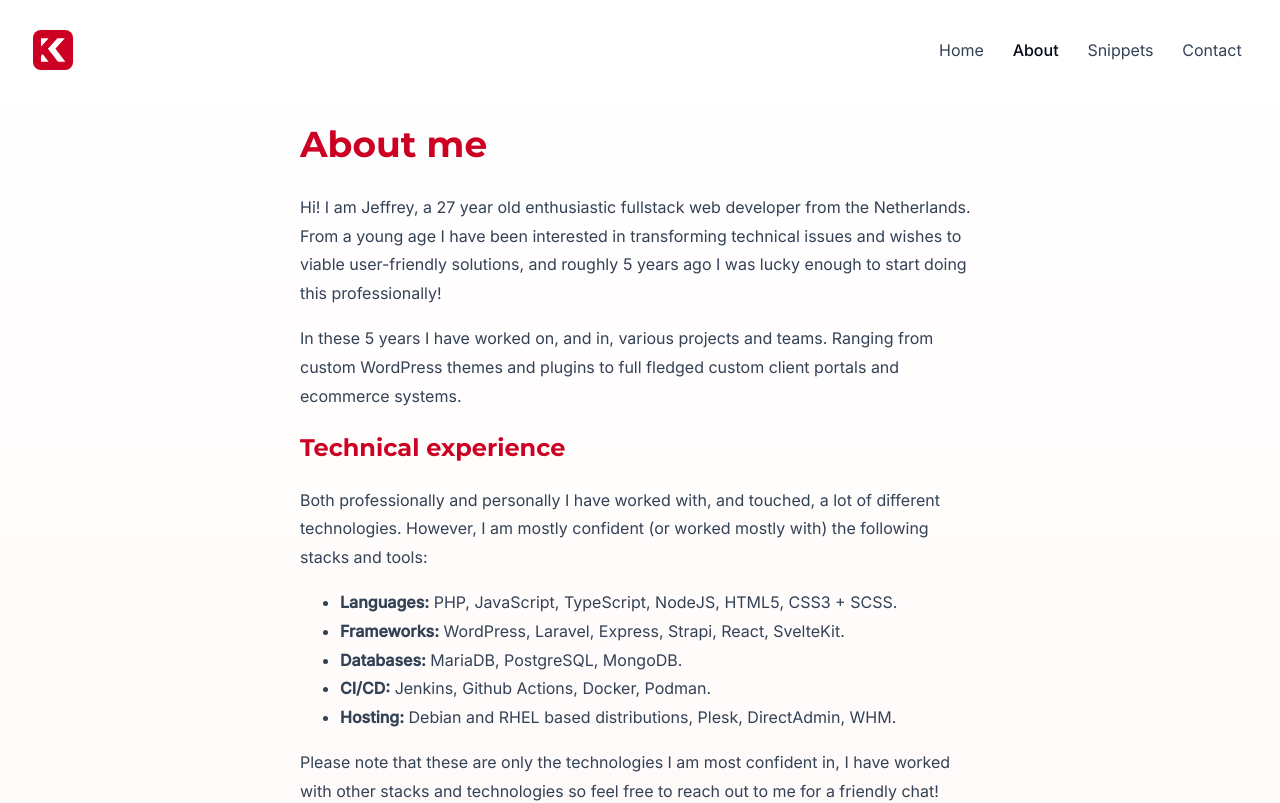
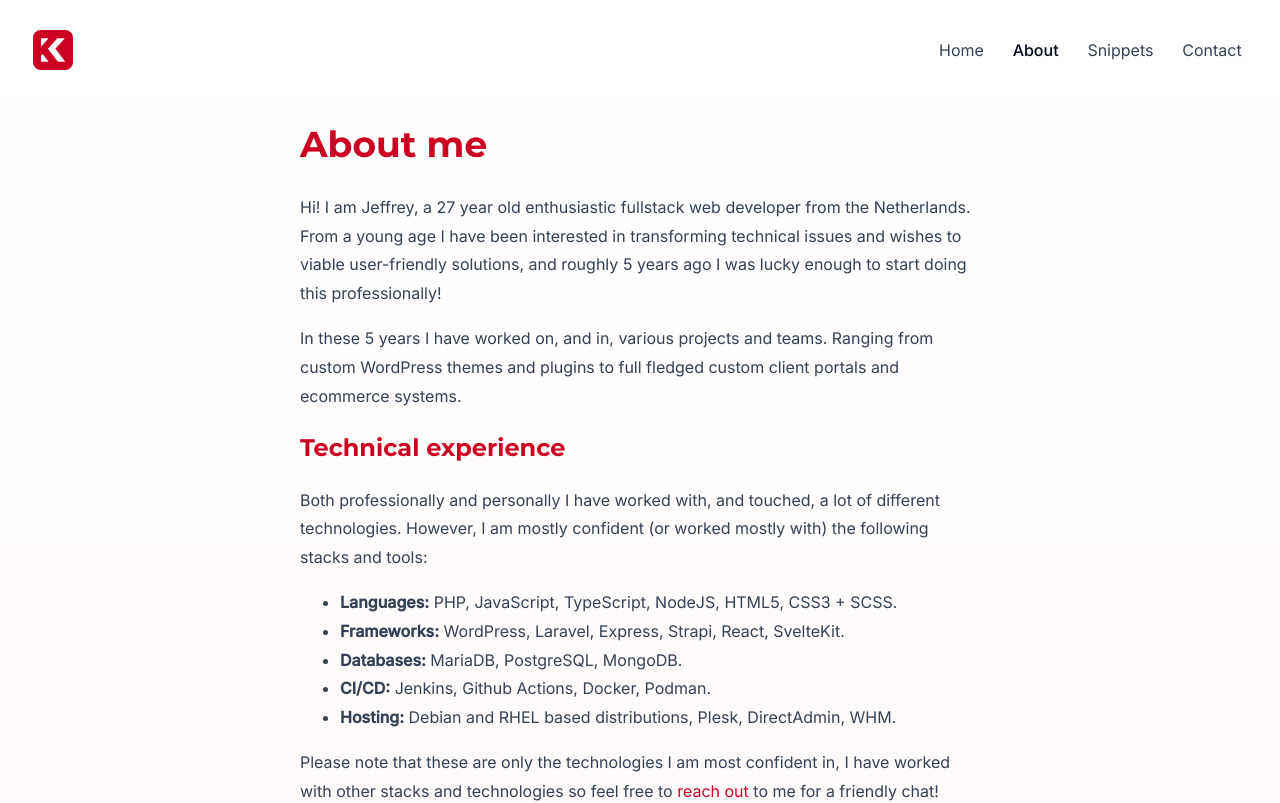
Before and after one commit to JeffreyTheTukkr/tukkr.dev, a SvelteKit app: page /about in a window 1280 px wide. Shown: the top 803 px of the page. Built offline with nearby package versions, Linux system fonts and the light colour scheme.

Commit message:
add anchor styling

```diff
--- a/src/routes/about/+page.svelte
+++ b/src/routes/about/+page.svelte
@@ -41,3 +41,15 @@
         me for a friendly chat!
     </p>
 </div>
+
+<style lang="scss">
+    .container {
+        :global(a) {
+            color: $color-brand-primary;
+
+            &:hover {
+                color: darken($color-brand-primary, 6%);
+            }
+        }
+    }
+</style>
```
